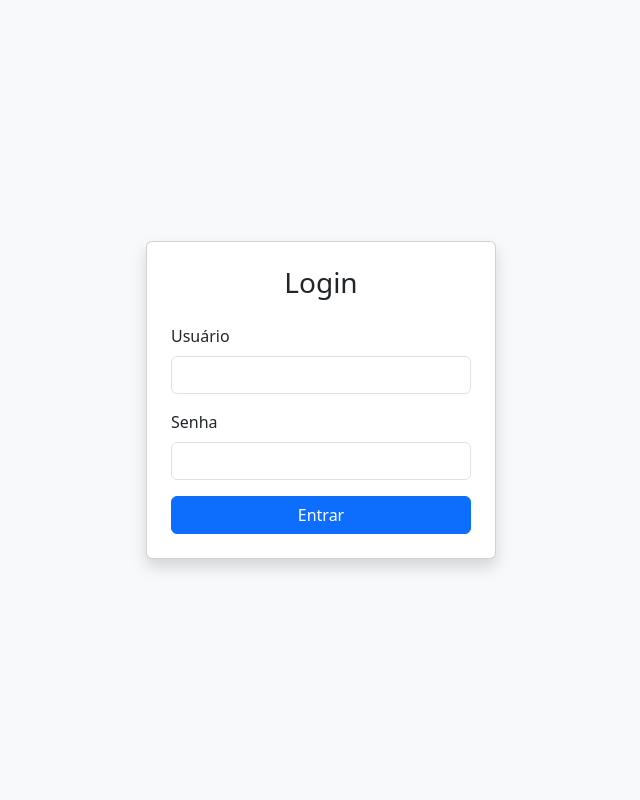
After one commit to juclqs/cadastro_analista_2, a Django app: page /login/ in a window 1280 px wide. The commit adds this page. Shown: the whole page, without its empty margins (319-959 px from the left). Run offline with Django 5.2, Linux system fonts and the light colour scheme.

Commit message:
atualização

```diff
--- a/app/settings.py
+++ b/app/settings.py
@@ -123,3 +123,7 @@ STATIC_ROOT = BASE_DIR / 'staticfiles'
 # https://docs.djangoproject.com/en/5.2/ref/settings/#default-auto-field
 
 DEFAULT_AUTO_FIELD = 'django.db.models.BigAutoField'
+
+LOGIN_REDIRECT_URL = '/'  # ou a página que você quer após o login
+LOGOUT_REDIRECT_URL = '/login/'
+LOGIN_URL = '/login/'
--- a/app/urls.py
+++ b/app/urls.py
@@ -16,8 +16,13 @@ Including another URLconf
 """
 from django.contrib import admin
 from django.urls import path, include
+from django.contrib.auth import views as auth_views
+from cadastro import views
 
 urlpatterns = [
     path('admin/', admin.site.urls),
     path('usuarios/', include('cadastro.urls')),
+    path('', views.dashboard, name='dashboard'),
+    path('login/', auth_views.LoginView.as_view(template_name='login.html'), name='login'),
+    path('logout/', auth_views.LogoutView.as_view(next_page='login'), name='logout'),
 ]
--- a/cadastro/templates/base.html
+++ b/cadastro/templates/base.html
@@ -51,6 +51,12 @@
                     <li class="nav-item"><a class="nav-link" href="{% url 'lista_estados' %}">🗺️ Estados</a></li>
                     <li class="nav-item"><a class="nav-link" href="{% url 'lista_usuarios' %}">👤 Usuários</a></li>
                     <li class="nav-item"><a class="nav-link" href="{% url 'lista_editais' %}">🗺️ Editais</a></li>
+                    <form method="post" action="{% url 'logout' %}" style="display: inline;">
+    {% csrf_token %}
+    <button type="submit" style="background: none; border: none; padding: 0; color: #007bff; text-decoration: underline; cursor: pointer;">
+        Sair
+    </button>
+</form>
                 </ul>
             </nav>
 
--- /dev/null
+++ b/cadastro/templates/login.html
@@ -0,0 +1,38 @@
+{% load static %}
+
+<!DOCTYPE html>
+<html lang="pt-br">
+<head>
+    <meta charset="UTF-8">
+    <title>Login</title>
+    <link href="https://cdn.jsdelivr.net/npm/bootstrap@5.3.2/dist/css/bootstrap.min.css" rel="stylesheet">
+</head>
+<body class="bg-light">
+
+    <div class="container d-flex justify-content-center align-items-center vh-100">
+        <div class="card shadow p-4" style="min-width: 350px;">
+            <h3 class="text-center mb-4">Login</h3>
+
+            <form method="post">
+                {% csrf_token %}
+                <div class="mb-3">
+                    <label for="id_username" class="form-label">Usuário</label>
+                    <input type="text" name="username" class="form-control" id="id_username" required>
+                </div>
+                <div class="mb-3">
+                    <label for="id_password" class="form-label">Senha</label>
+                    <input type="password" name="password" class="form-control" id="id_password" required>
+                </div>
+                <button type="submit" class="btn btn-primary w-100">Entrar</button>
+            </form>
+
+            {% if form.errors %}
+                <div class="alert alert-danger mt-3" role="alert">
+                    Usuário ou senha incorretos.
+                </div>
+            {% endif %}
+        </div>
+    </div>
+
+</body>
+</html>
```
Also changed, not shown: cadastro/views.py (+39 -1 lines).
